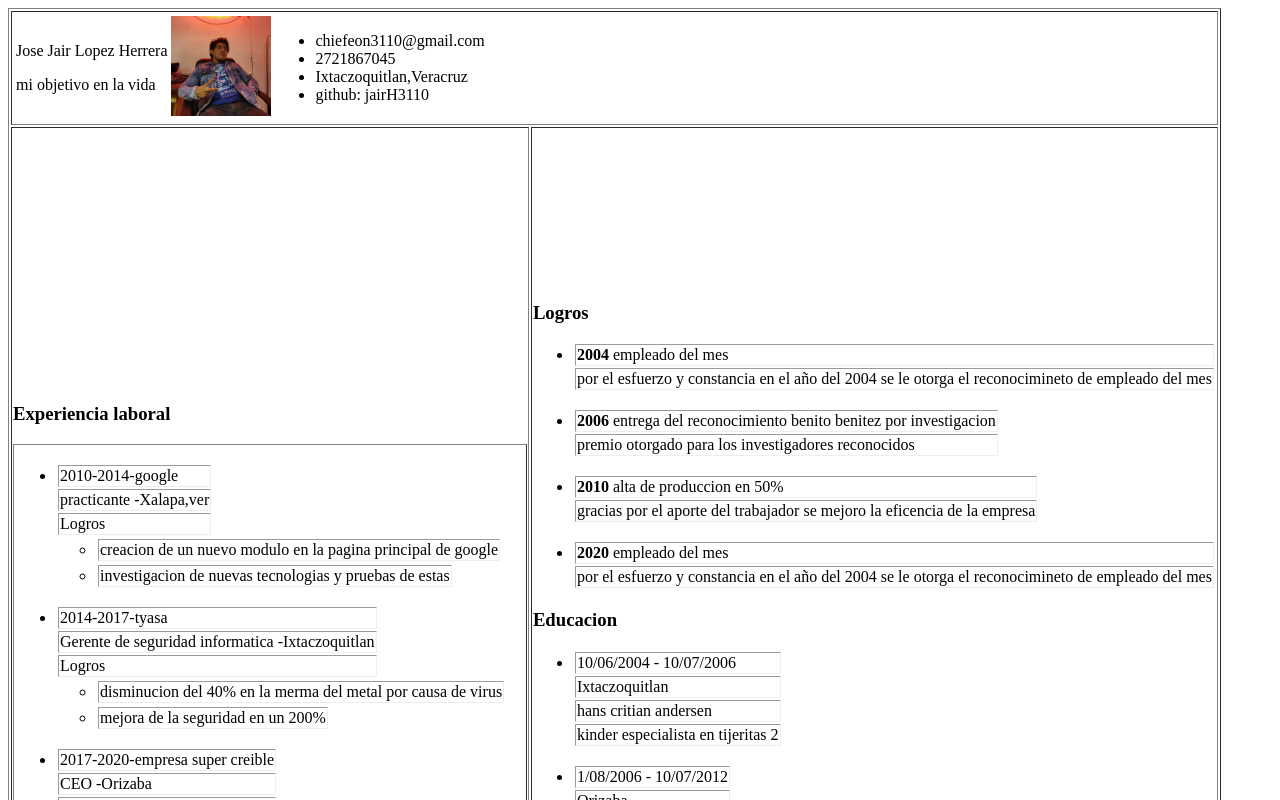
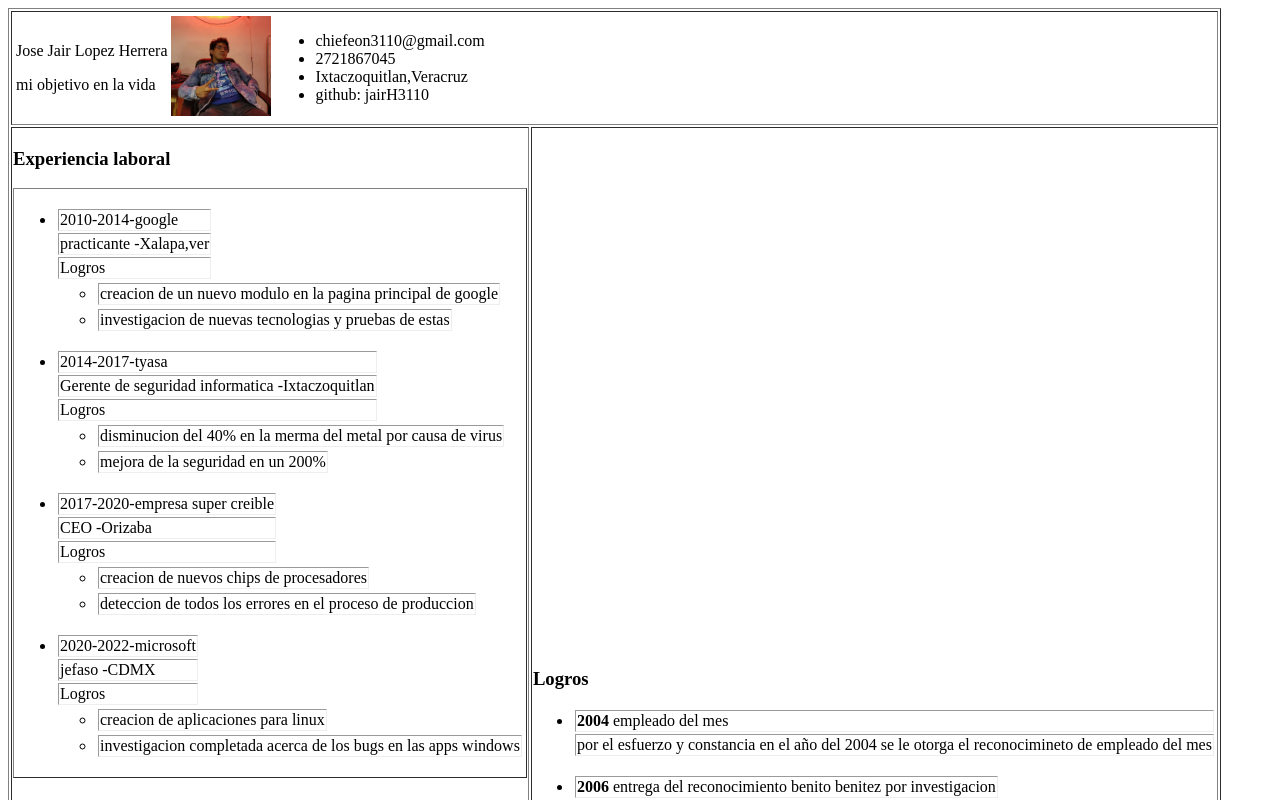
Before and after one commit to jairH3110/jairH3110.github.io, an Angular app: page / in a window 1280 px wide. Shown: the top 800 px of the page. Built offline with nearby package versions, Linux system fonts and the light colour scheme.

Commit message:
correccion de modulo mal puesto xd

```diff
--- a/src/app/app.component.html
+++ b/src/app/app.component.html
@@ -1,13 +1,12 @@
 <table border="1">
   <tr>
     <td colspan="2"> <app-header> </app-header></td>
-
   </tr>
   <tr>
 
-    <td> <app-work-experience></app-work-experience></td>
+    <td> <app-work-experience></app-work-experience> <app-education></app-education></td>
 
-    <td><app-skills></app-skills> <app-logros></app-logros> <app-education></app-education> <app-lenguajes></app-lenguajes></td>
+    <td><app-skills></app-skills> <app-logros></app-logros>  <app-lenguajes></app-lenguajes></td>
 
 
   </tr>
--- a/src/app/app.module.ts
+++ b/src/app/app.module.ts
@@ -18,13 +18,9 @@ import { EducationComponent } from './education/education.component';
     AppComponent,
     HeaderComponent,
     WorkExperienceComponent,
-
     LenguajesComponent,
-
-
     SkillsComponent,
     LogrosComponent,
-
     EducationComponent
 
 
```
